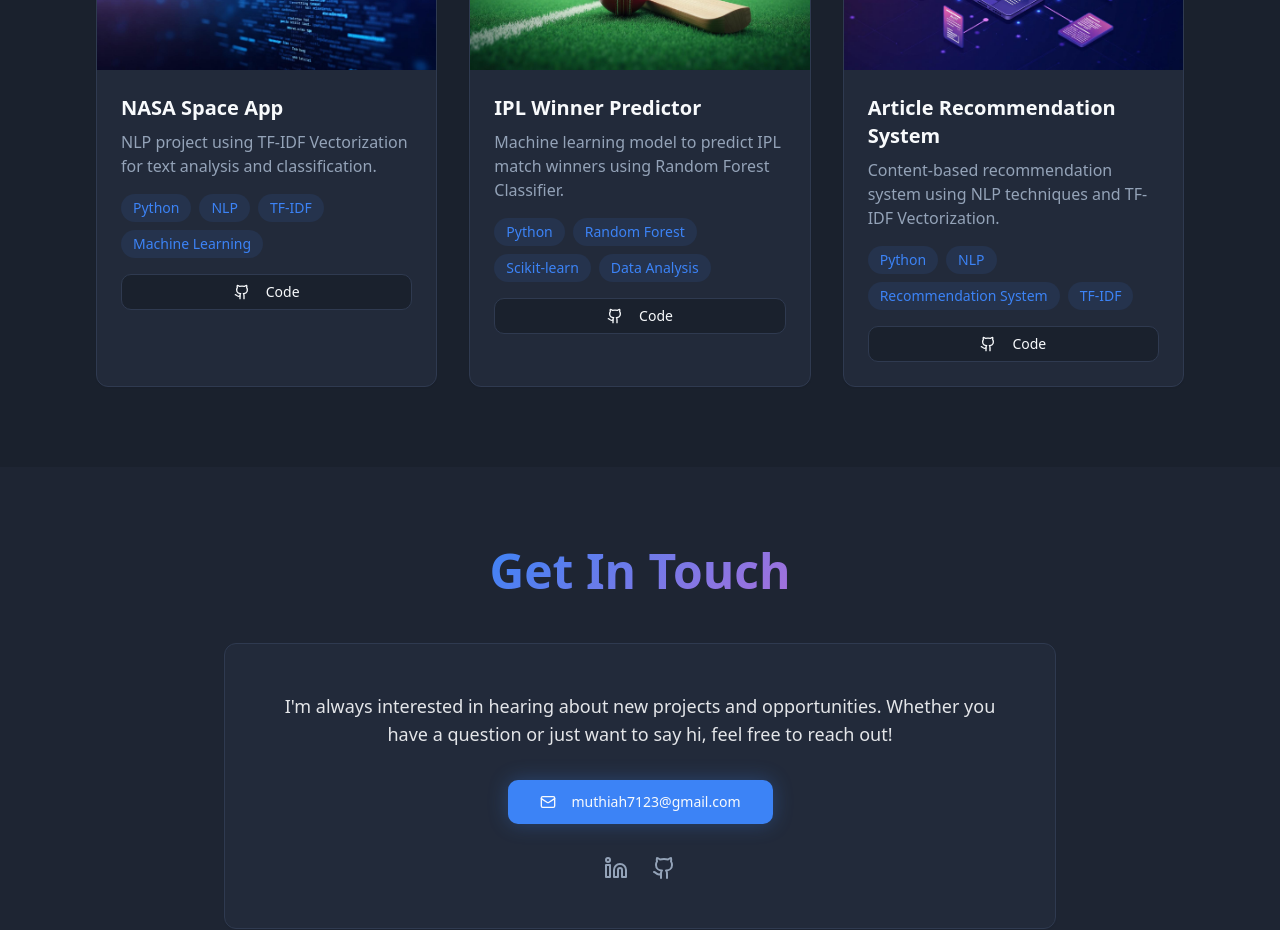
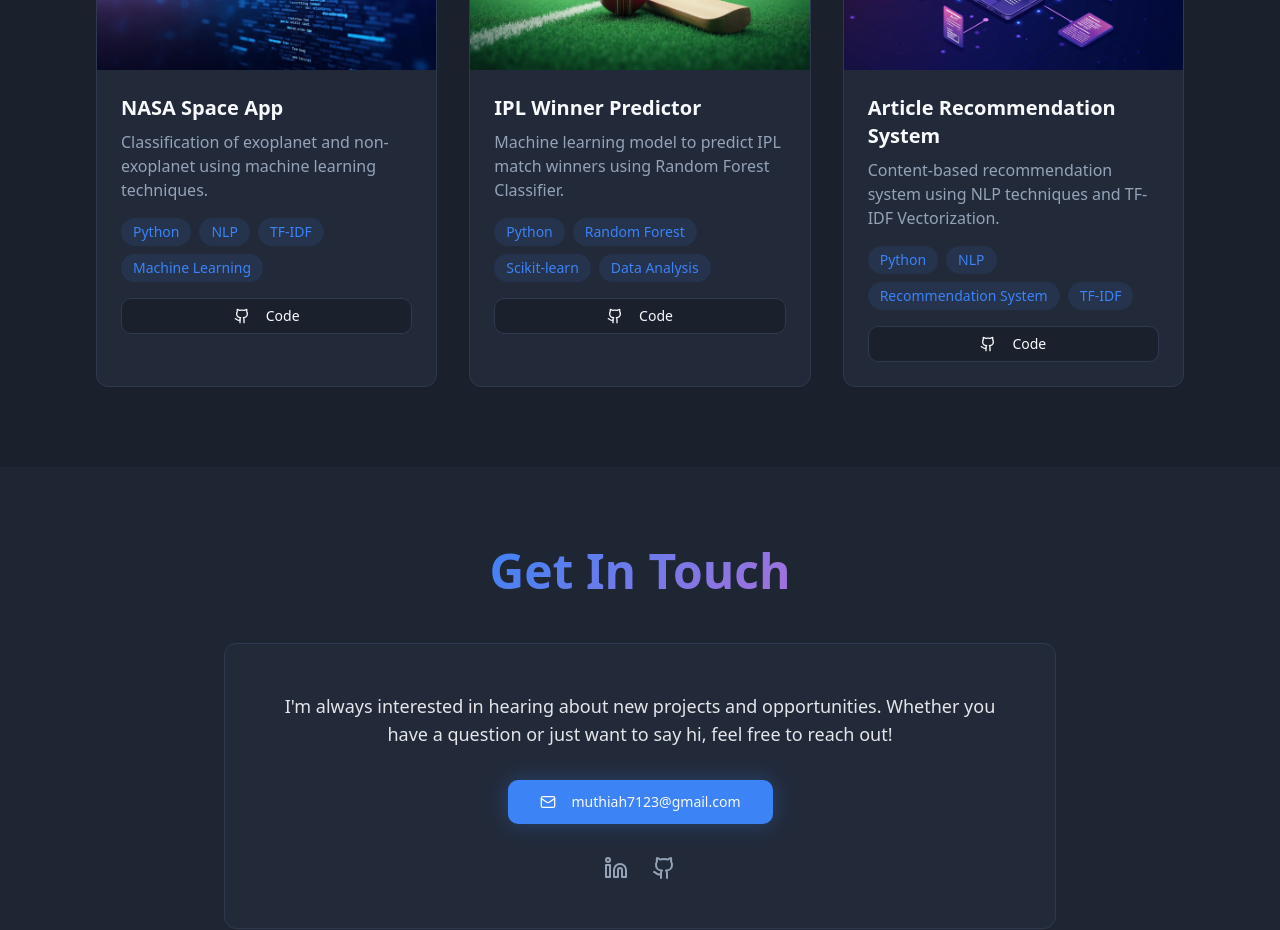
Before and after one commit to murali-verse/muthiahmuralitharan, a React (Vite) app: page / in a window 1280 px wide. Shown: the part 2160-3090 px from the top of the page. Built offline with nearby package versions, Linux system fonts and the light colour scheme; the HTML template or start-up script is replaced by a standard one.

Commit message:
Update project description

```diff
--- a/src/components/Projects.tsx
+++ b/src/components/Projects.tsx
@@ -8,7 +8,7 @@ import project3 from "@/assets/project-3.jpg";
 const projects = [
   {
     title: "NASA Space App",
-    description: "NLP project using TF-IDF Vectorization for text analysis and classification.",
+    description: "Classification of exoplanet and non-exoplanet using machine learning techniques.",
     image: project1,
     tags: ["Python", "NLP", "TF-IDF", "Machine Learning"],
     github: "https://github.com/murali-verse/NASA-Space-App-Challenge",
```
